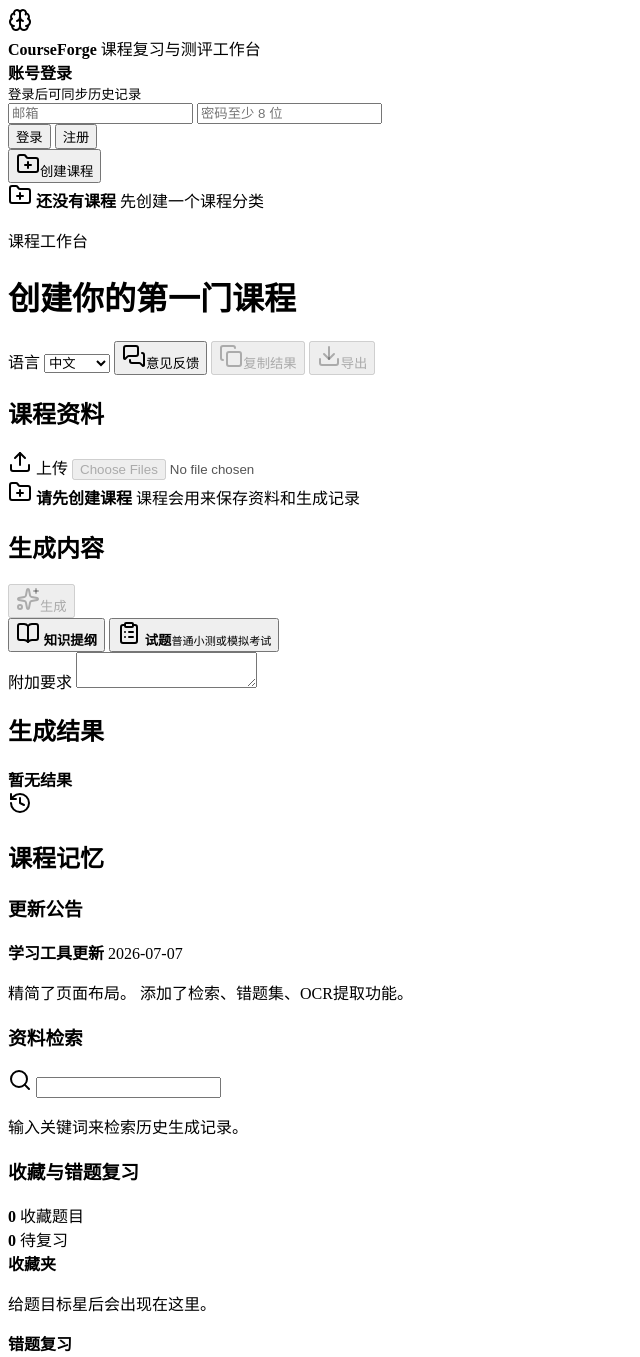
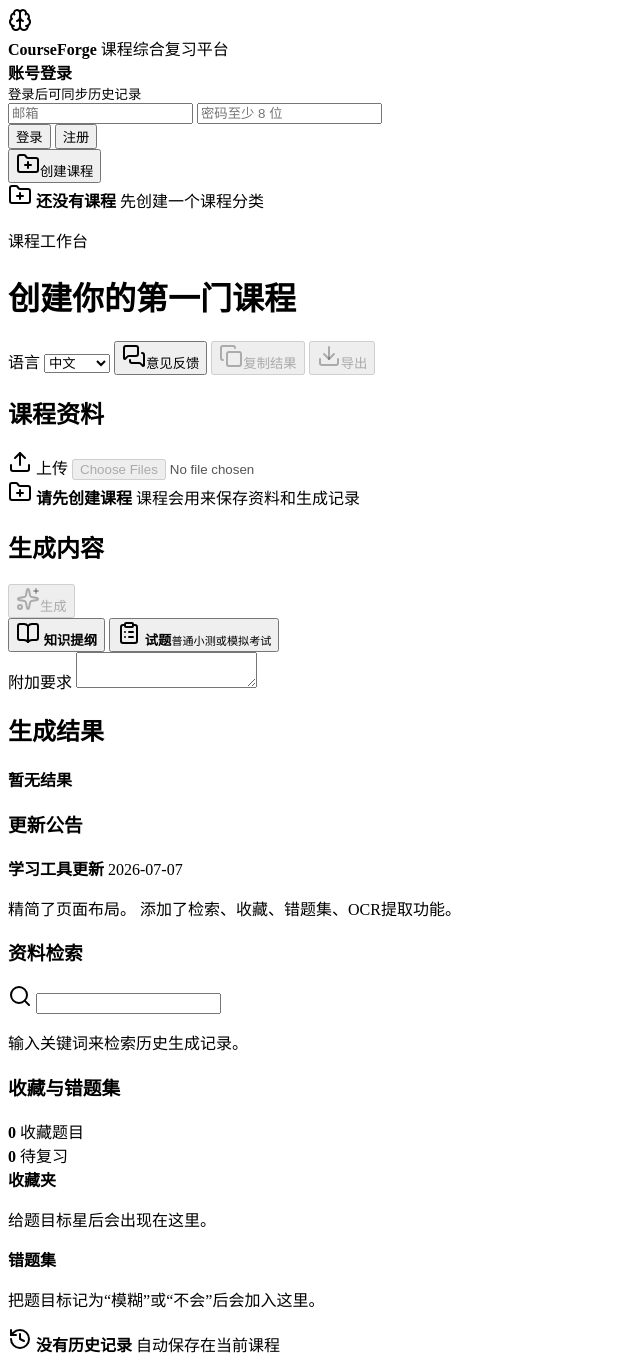
Before and after one commit to WyLAskTg/CourseForge, a website with bundled scripts: page index.html in a window 1280 px wide. Shown: the top 1357 px of the page, without its empty margins (0-640 px from the left). Built offline with nearby package versions, Linux system fonts and the light colour scheme; files whose address does not match are found by name.

Commit message:
Update sidebar labels and announcement

```diff
--- a/index.html
+++ b/index.html
@@ -5,7 +5,7 @@
     <meta name="viewport" content="width=device-width, initial-scale=1.0" />
     <title>CourseForge | 课程复习助手</title>
     <link rel="icon" href="data:," />
-    <link rel="stylesheet" href="/src/styles.css?v=20260707-5" />
+    <link rel="stylesheet" href="/src/styles.css?v=20260707-6" />
   </head>
   <body>
     <div id="root"></div>
@@ -21,6 +21,6 @@
       };
     </script>
     <script defer src="https://cdn.jsdelivr.net/npm/mathjax@3/es5/tex-svg.js"></script>
-    <script type="module" src="/src/main.js?v=20260707-5"></script>
+    <script type="module" src="/src/main.js?v=20260707-6"></script>
   </body>
 </html>
--- a/src/announcements.js
+++ b/src/announcements.js
@@ -4,6 +4,6 @@ export const PRODUCT_ANNOUNCEMENTS = [
     id: "update-2026-07-07-overview",
     date: "2026-07-07",
     title: "学习工具更新 / Study Toolkit Update",
-    body: "精简了页面布局。\n添加了检索、错题集、OCR提取功能。 / Streamlined the page layout.\nAdded search, wrong question collection, and OCR extraction features."
+    body: "精简了页面布局。\n添加了检索、收藏、错题集、OCR提取功能。 / Streamlined the page layout.\nAdded search, wrong question collection, and OCR extraction features."
   },
 ];
--- a/src/main.js
+++ b/src/main.js
@@ -124,7 +124,7 @@ function render() {
           <div class="brand-mark">${icon("brain")}</div>
           <div>
             <strong>CourseForge</strong>
-            ${bi("课程复习与测评工作台", "Course review and assessment workspace")}
+            ${bi("课程综合复习平台", "课程综合复习平台")}
           </div>
         </div>
 
@@ -257,9 +257,6 @@ function render() {
       </main>
 
       <aside class="memory-panel">
-        <div class="memory-heading">
-          ${icon("history")}<h2>${t("课程记忆", "Course Memory")}</h2>
-        </div>
         <section class="announcement-panel">
           <div class="memory-section-head">
             <div>
@@ -288,7 +285,7 @@ function render() {
         <section class="study-board">
           <div class="memory-section-head">
             <div>
-              <h3>${t("收藏与错题复习", "Favorites and review queue")}</h3>
+              <h3>${t("收藏与错题集", "Favorites and wrong questions")}</h3>
             </div>
           </div>
           <div class="study-board-metrics">
@@ -311,7 +308,7 @@ function render() {
               </div>
             </div>
             <div class="study-board-section">
-              <strong>${t("错题复习", "Review queue")}</strong>
+              <strong>${t("错题集", "Wrong questions")}</strong>
               <div class="study-link-list">
                 ${reviewQuestionRefs.length
                   ? reviewQuestionRefs.slice(0, 6).map(renderStudyLinkItem).join("")
```
